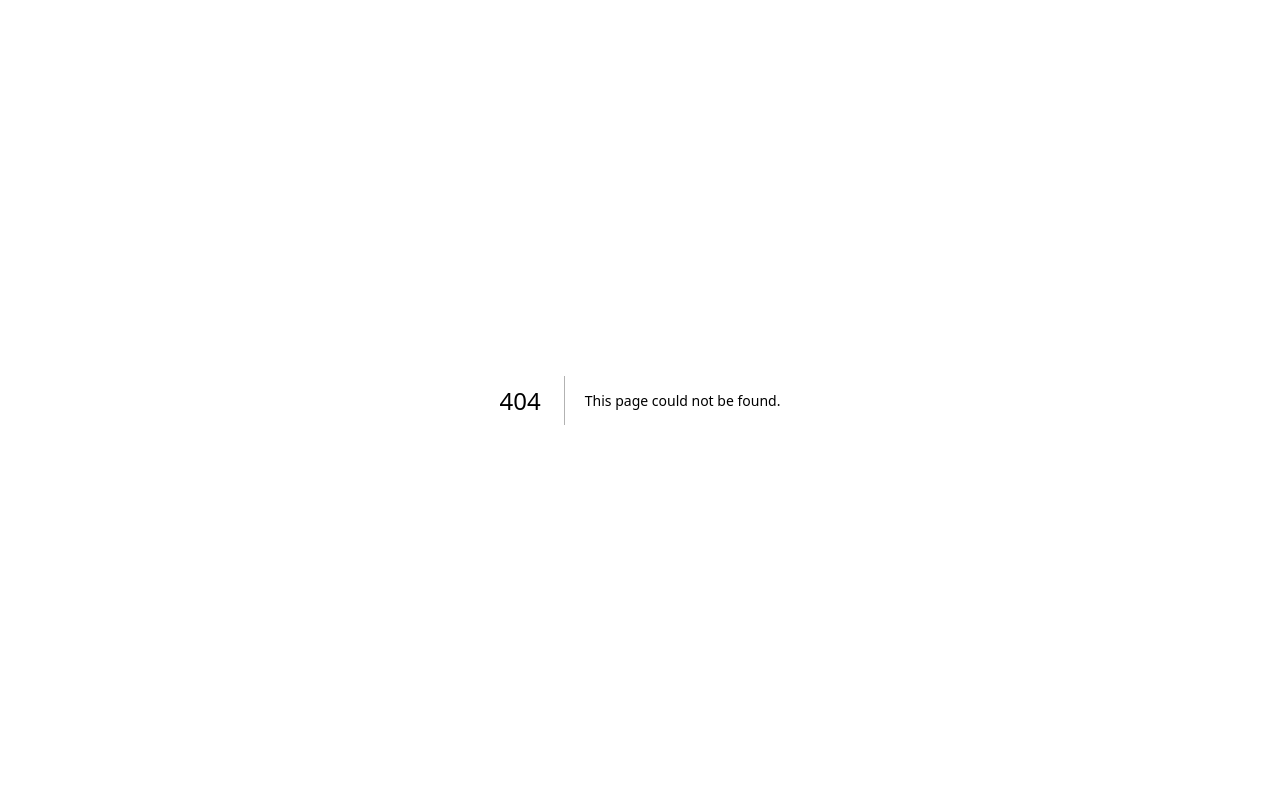
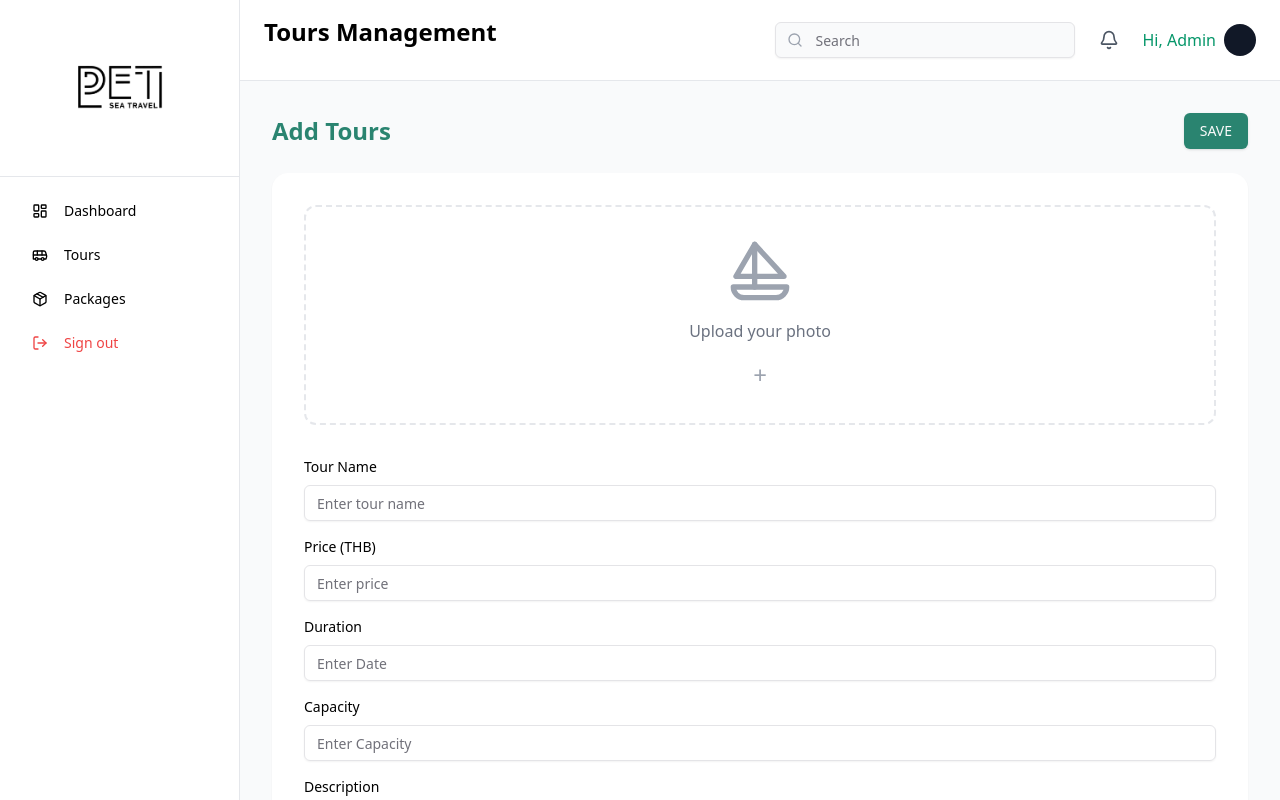
Before and after one commit to ProjectGroup2t2/PET-travel, a Next.js app in the folder Client/: page /admin/tours/add in a window 1280 px wide. Before the commit this address had no page. Shown: the top 800 px of the page. Built offline with nearby package versions, Linux system fonts and the light colour scheme; a web font is replaced by a local one.

Commit message:
add tours

```diff
--- /dev/null
+++ b/Client/src/app/admin/tours/add/page.jsx
@@ -0,0 +1,134 @@
+"use client"
+
+import { useState } from "react"
+import { AdminHeader } from "@/components/ui/admin/header"
+import { Button } from "@/components/ui/button"
+import { Input } from "@/components/ui/input"
+import { SailboatIcon as Sail } from "lucide-react"
+
+export default function AddTourPage() {
+  const [tourData, setTourData] = useState({
+    name: "",
+    price: "",
+    description: "",
+    image: null,
+    duration: "",
+    capacity: "",
+  })
+
+  const [imagePreview, setImagePreview] = useState(null)
+
+  const handleImageChange = (e) => {
+    const file = e.target.files[0]
+    if (file) {
+      setTourData((prev) => ({ ...prev, image: file }))
+      setImagePreview(URL.createObjectURL(file))
+    }
+  }
+
+  const handleSubmit = async (e) => {
+    e.preventDefault()
+    console.log("Tour Data:", tourData)
+  }
+
+  return (
+    <div className="flex-1">
+      <AdminHeader title="Tours Management" />
+
+      <div className="p-8">
+        <div className="flex justify-between items-center mb-6">
+          <h2 className="text-2xl font-semibold text-[#2A8470]">Add Tours</h2>
+          <Button onClick={handleSubmit} className="bg-[#2A8470] hover:bg-[#236657]">
+            SAVE
+          </Button>
+        </div>
+
+        <div className="bg-white rounded-2xl p-8 shadow-sm">
+          {/* ส่วนอัปโหลดรูปภาพ */}
+          <div className="mb-8">
+            <div className="relative border-2 border-dashed border-gray-200 rounded-xl p-8 text-center">
+              <input
+                type="file"
+                accept="image/*"
+                onChange={handleImageChange}
+                className="absolute inset-0 w-full h-full opacity-0 cursor-pointer"
+              />
+
+              {imagePreview ? (
+                <img
+                  src={imagePreview || "/placeholder.svg"}
+                  alt="Preview"
+                  className="mx-auto max-h-[200px] rounded-lg"
+                />
+              ) : (
+                <div className="space-y-4">
+                  <Sail className="w-16 h-16 mx-auto text-gray-400" />
+                  <p className="text-gray-500">Upload your photo</p>
+                  <div className="text-2xl text-gray-400">+</div>
+                </div>
+              )}
+            </div>
+          </div>
+
+          {/* ฟอร์มกรอกข้อมูลทัวร์ */}
+          <div className="space-y-6">
+            <div className="space-y-4">
+              {/* ชื่อทัวร์ */}
+              <div>
+                <label className="block text-sm font-medium mb-2">Tour Name</label>
+                <Input
+                  value={tourData.name}
+                  onChange={(e) => setTourData((prev) => ({ ...prev, name: e.target.value }))}
+                  placeholder="Enter tour name"
+                />
+              </div>
+
+              {/* ราคา */}
+              <div>
+                <label className="block text-sm font-medium mb-2">Price (THB)</label>
+                <Input
+                  value={tourData.price}
+                  onChange={(e) => setTourData((prev) => ({ ...prev, price: e.target.value }))}
+                  placeholder="Enter price"
+                  type="number"
+                />
+              </div>
+
+              {/* ระยะเวลา */}
+              <div>
+                <label className="block text-sm font-medium mb-2">Duration</label>
+                <Input
+                  value={tourData.duration}
+                  onChange={(e) => setTourData((prev) => ({ ...prev, duration: e.target.value }))}
+                  placeholder="Enter Date"
+                />
+              </div>
+
+              {/* จำนวนคนในแพ็คเกจ */}
+              <div>
+                <label className="block text-sm font-medium mb-2">Capacity</label>
+                <Input
+                  type="number"
+                  value={tourData.capacity}
+                  onChange={(e) => setTourData((prev) => ({ ...prev, capacity: e.target.value }))}
+                  placeholder="Enter Capacity"
+                />
+              </div>
+
+              <div>
+                <label className="block text-sm font-medium mb-2">Description</label>
+                <textarea
+                  className="block w-full rounded-md border border-gray-300 p-2"
+                  value={tourData.description}
+                  onChange={(e) => setTourData((prev) => ({ ...prev, description: e.target.value }))}
+                  placeholder="Enter tour description"
+                  rows={4}
+                />
+              </div>
+            </div>
+          </div>
+        </div>
+      </div>
+    </div>
+  )
+}
--- a/Client/src/app/admin/tours/page.jsx
+++ b/Client/src/app/admin/tours/page.jsx
@@ -1,49 +1,56 @@
-import { AdminHeader } from "@/components/ui/admin/header";
-import { Plus } from "lucide-react";
+"use client"
+
+import { AdminHeader } from "@/components/ui/admin/header"
+import { Plus } from "lucide-react"
+import Link from "next/link"
+import Image from "next/image"
 
 export default function ToursPage() {
-
   const tours = [
     { id: 1, name: "เมืองเก่าภูเก็ต", price: "THB 4,990", image: "/1.jpg" },
     { id: 2, name: "เกาะเฮ", price: "THB 5,500", image: "/2.jpg" },
-    { id: 3, name: "เกาะไม้ท่อน", price: "THB 3,990", image: "/login-pic.png" },
-  ];
+    { id: 3, name: "เกาะไม้ท่อน", price: "THB 3,990", image: "/2.jpg" },
+  ]
 
   return (
     <div className="flex-1">
       <AdminHeader title="Tours Management" />
 
-
+      {/* Main Content */}
       <div className="p-8">
         <h2 className="text-2xl font-semibold text-[#2A8470] mb-6">Add Tour</h2>
 
-
+        {/* Grid of Tours */}
         <div className="grid grid-cols-1 md:grid-cols-2 lg:grid-cols-4 gap-8">
-
+          {/* Tour Cards */}
           {tours.map((tour) => (
             <div
               key={tour.id}
               className="bg-white rounded-2xl shadow-sm overflow-hidden hover:shadow-md transition-shadow"
             >
-              <img
+              <Image
                 src={tour.image || "/placeholder.svg"}
                 alt={tour.name}
+                width={400}
+                height={300}
                 className="w-full h-48 object-cover"
               />
               <div className="p-4">
-                <h3 className="text-lg font-semibold mb-2">{tour.name}</h3>
+                <h3 className="text-lg font-semibold">{tour.name}</h3>
                 <p className="text-blue-600 font-medium">{tour.price}</p>
               </div>
             </div>
           ))}
 
-
-          <div className="bg-white rounded-2xl shadow-sm border-2 border-dashed border-gray-200 flex flex-col items-center justify-center p-8 hover:border-[#2A8470] transition-colors cursor-pointer min-h-[280px]">
-            <Plus className="h-8 w-8 text-gray-400 mb-2" />
-            <p className="text-gray-500">Add your tour</p>
-          </div>
+          {/* Add Tour Card */}
+          <Link href="/admin/tours/add">
+            <div className="bg-white rounded-2xl shadow-sm border-2 border-dashed border-gray-200 flex flex-col items-center justify-center p-8 hover:border-[#2A8470] transition-colors cursor-pointer min-h-[280px]">
+              <Plus className="h-8 w-8 text-gray-400 mb-2" />
+              <p className="text-gray-500">Add your tour</p>
+            </div>
+          </Link>
         </div>
       </div>
     </div>
-  );
+  )
 }
```
